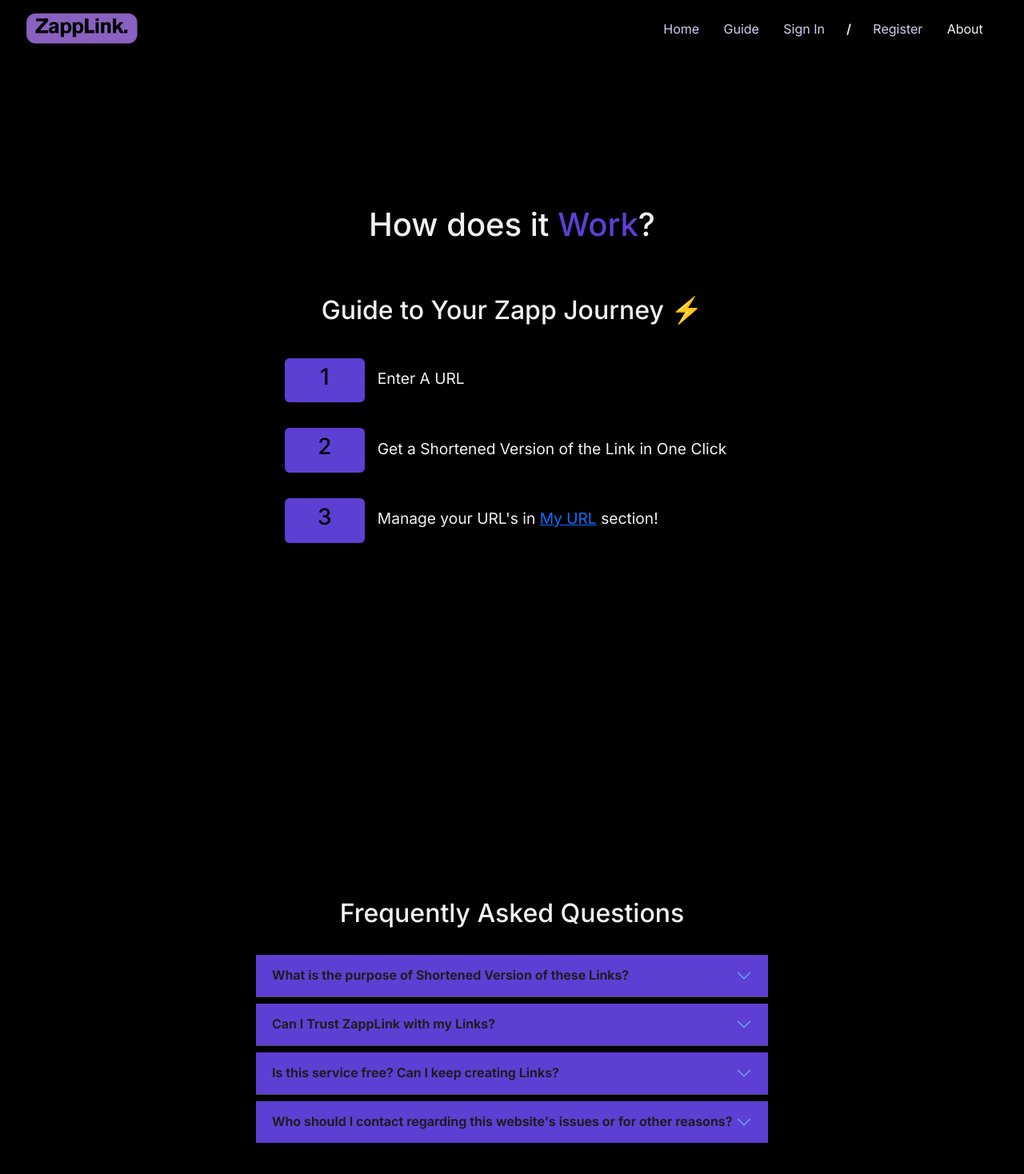
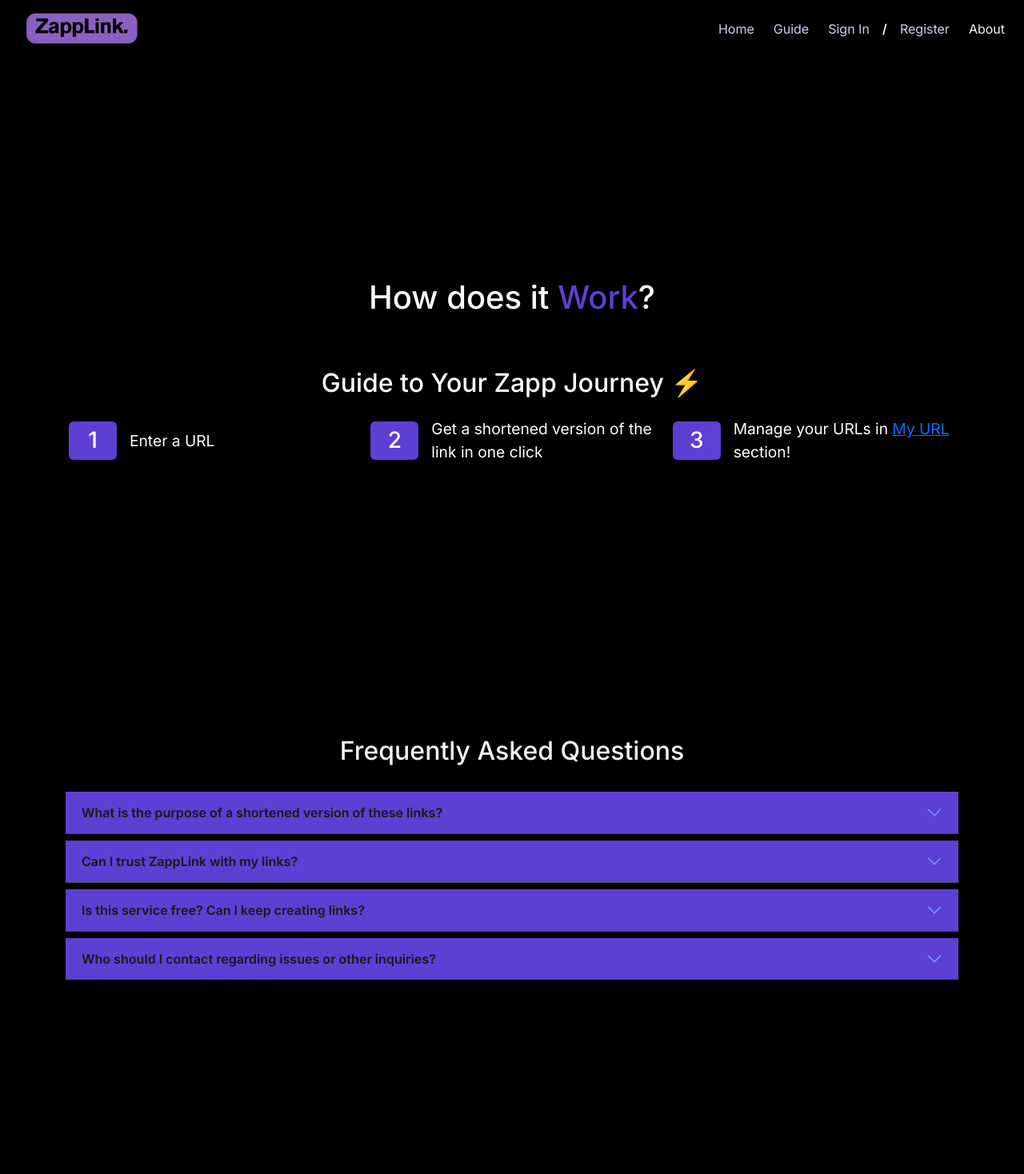
Before and after one commit to surya-mu/URL-Shortener, a React (Vite) app in the folder frontend/: page /faq in a window 1280 px wide. Shown: the top 1468 px of the page at 80% size. After the commit the page ends 1281 px from the top, so only its background shows below. Built offline with nearby package versions, Linux system fonts and the light colour scheme; no server answers.

Commit message:
Added Token Expiry + Fully Responsive Layout

```diff
--- a/frontend/src/App.jsx
+++ b/frontend/src/App.jsx
@@ -47,6 +47,12 @@ function App() {
       });
     };
 
+  useEffect(() => {
+    if (resultUrl && isValid) {
+      navigator.clipboard.writeText(`${frontend}/${resultUrl}`);
+      // toast.success("URL copied to clipboard!",);
+    }
+  }, [resultUrl, isValid]);
 
     const onClickHandler = async () => {
       // e.preventDefault()
@@ -69,6 +75,7 @@ function App() {
         console.log("New URL:", response.data.newUrl);
         setResultUrl(response.data.newUrl);
         setInputUrl("");
+        //  navigator.clipboard.writeText(`${frontend}/${resultUrl}`);
         toast.success(
           `Your URL is created at ${frontend}:/${response.data.newUrl}`
         );
@@ -76,37 +83,40 @@ function App() {
         console.log(error);
       }
 
+
+
     };
     return (
       <div
-      className="container-fluid"
-      style={{background:"radial-gradient(10% 90%,circle,#232526,#000000)",height:"100vh"}}
+        className="container-fluid d-flex flex-column justify-content-center align-items-center"
+        style={{background:"radial-gradient(10% 90%,circle,#232526,#000000)"}}
       >
     {!isAuthenticated && <div
-      className="vh-100 text-center mx-auto mt-5 glow"
+        className="text-center mt-5 mx-auto glow"
         style={{ backgroundColor: "black",fontSize:"64px",fontWeight:"700",fontStretch:"100%",color:"#f2f2f2" }}
       >
             <div className="animation1" id="animation1">You are one click away <br />  from  <span className="darkpurple">Zapping</span> your URL</div>
             <img src="https://img.icons8.com/?size=100&id=70734&format=png&color=ffffff" alt="" className="animation1 mt-5 arrow" />
 
-           <div><Link to="/register"><button className="btn btn-light darkpurple p-3 text-center mx-auto mt-5 about-button" style={{borderRadius:"20px",fontSize:"20px",fontWeight:"700"}}>Get Started</button></Link></div>
+            <div><Link to="/register"><button className="btn btn-light darkpurple p-3 text-center mx-auto about-button" style={{borderRadius:"20px",fontSize:"20px",fontWeight:"700"}}>Get Started</button></Link></div>
             <div> <Link to="/faq" className="btn purple glow" style={{fontSize:"20px"}}>Learn More</Link></div>
       </div>}
         {/* <ToastContainer theme="dark" closeOnClick='true'/> */}
         {/* <Navbar/> */}
           {isAuthenticated && <div>
-            <div className="Hero text-white mx-5 my-5 p-1 align-center text-center" >
+              <div className="Hero text-white mt-5 mx-auto p-1 align-center text-center" >
                 <h1 className="py-3">Welcome <span className="darkpurple"> {user.slice(0,1).toString().toUpperCase()  + user.slice(1,5)}</span></h1>
-              <h2 className="text-center p-0">Shorten URL's Instantly⚡</h2>
+                <h2 className="text-center p-0 mb-5">Shorten URL's Instantly⚡</h2>
                 {/* <h2 className="text-center p-0  ">Try Now!</h2> */}
               </div>
 
               <div>
                 <form name="userForm" className="text-center">
-                <div className="d-flex gap-3 justify-content-center align-items-center">
+                  <div className="row gap-3 justify-content-center align-items-center">
                     <label htmlFor="URL" className="text-white m-0">
                       <h3 className="m-0 p-0 purple">Zapp this: </h3>
                     </label>
+                    <div className="col-10 col-lg-10 col-sm-4">
                     <input
                       required
                       value={inputUrl}
@@ -114,9 +124,11 @@ function App() {
                       type="text"
                       placeholder="https://www.example.com"
                       name="URL"
-                    className="form-control w-auto"
-                    style={{ minWidth: "250px", fontSize: "13px" }}
+                      className="form-control"
+                      style={{ fontSize: "13px" }}
                     />
+                    </div>
+                    <div className="col-10">
                     <button
                       type="button"
                       className="btn text-light"
@@ -129,10 +141,12 @@ function App() {
                       Shorten!
                     </button>
                     </div>
+                  </div>
                   </form>
                 {resultUrl && isValid && (
                   <div className="text-white text-center ps-3">
-                  Copied URL is: <a href={resultUrl}> { frontend  + resultUrl} </a>{" "}
+                    URL Copied!  <a href={resultUrl}>  { frontend  + "/" + resultUrl} </a>{" "}
+                    {/* {navigator.clipboard.writeText(resultUrl)} */}
                   </div>
                 )}
 
--- a/frontend/src/components/Navbar.jsx
+++ b/frontend/src/components/Navbar.jsx
@@ -15,7 +15,7 @@ function Navbar() {
   console.log(isAuthenticated);
   return (
     <nav
-      className="navbar bg-body-tertiary m-0 p-0"
+      className="navbar navbar-expand-lg m-0 p-0"
       style={{ background: "black" }}
     >
       <div
@@ -35,39 +35,62 @@ function Navbar() {
             className="inline p-0"
           />
         </Link>
-        <div className="d-flex gap-4 pe-5 align-items-center">
+         <button
+          className="navbar-toggler me-3"
+          type="button"
+          data-bs-toggle="collapse"
+          data-bs-target="#navbarNavDropdown"
+          aria-controls="navbarNavDropdown"
+          aria-expanded="false"
+          aria-label="Toggle navigation"
+        >
+          <span className="navbar-toggler-icon" style={{stroke:"white !important;"}}/>
+        </button>
+        <div className="collapse navbar-collapse" id="navbarNavDropdown">
+          <ul className="navbar-nav navbar-nav ms-auto pe-3 d-flex align-items-center gap-2">
+            <li className="nav-item">
             <Link className="nav-link text-white" to="/">
               Home
             </Link>
+            </li>
           {isAuthenticated && (
+            <li className="nav-item">
             <Link className="nav-link text-white" to="/my-url">
               My URLs
             </Link>
+            </li>
           )}
 
-          <Link className="nav-link text-white" to="/faq"> Guide </Link>
+         <li className="nav-item"> <Link className="nav-link text-white" to="/faq"> Guide </Link></li>
 
 
 
           {!isAuthenticated && (
-            <Link to="/signin" className="nav-link text-white">
+           <li className="nav-item"> <Link to="/signin" className="nav-link text-white">
               Sign In
             </Link>
+            </li>
           )}
-          {!isAuthenticated && ( <span className="sep"> / </span>)}
+          {!isAuthenticated && ( <li className="nav-item"><span className="sep"> / </span></li>)}
           {!isAuthenticated && (
-            <Link to="register" className="nav-link text-white">
+            <li className="nav-item"><Link to="register" className="nav-link text-white">
               Register
             </Link>
+            </li>
           )}
+          <li className="nav-item">
             <Link className="nav-link text-white about" to="/about">
             About
           </Link>
+          </li>
           {isAuthenticated && (
+            <li className="nav-item">
             <button className="btn btn-danger" onClick={LogoutHandler}>
               Logout
             </button>
+            </li>
           )}
+        </ul>
 
         </div>
       </div>
--- a/frontend/src/pages/About.jsx
+++ b/frontend/src/pages/About.jsx
@@ -10,7 +10,7 @@ function About() {
           <div className="d-flex vh-100 flex-column justify-content-center align-items-center">
             <img src={surya} alt="Portfolio image" width={140} height={140}/>
             <h3> Created by Surya M.U.</h3>
-              <div className="p-3 links d-flex flex-row gap-3">
+              <div className="p-3 links d-flex flex-row flex-wrap gap-3">
                <div>
                  <button className="btn btn-dark"><a className="text-decoration-none text-white" href="https://linkedin.com/in/suryamu7" target="_blank" rel="noopener noreferrer">Linkedin</a></button>
                </div>
--- a/frontend/src/pages/Faq.jsx
+++ b/frontend/src/pages/Faq.jsx
@@ -1,80 +1,181 @@
-import { Link } from "react-router-dom"
+import { Link } from "react-router-dom";
 
 function Faq() {
   return (
-    <div>
+    <>
+      {/* HOW IT WORKS SECTION */}
+      <section
+        className="vh-100 d-flex flex-column justify-content-center align-items-center text-white"
+        style={{ backgroundColor: "#000" }}
+      >
+        <div className="container px-3">
+          <h1 className="text-center mt-2 mb-5">
+            How does it <span className="darkpurple">Work</span>?
+          </h1>
+          <h2 className="text-center p-3">Guide to Your Zapp Journey ⚡</h2>
 
-        <div className="vh-100 d-flex flex-column justify-content-center align-items-center mx-auto" style={{backgroundColor:"black"}}>
-            <h1 className="text-center mt-2 mb-5">How does it <span className="darkpurple">Work</span>?</h1>
-              <div className="d-flex flex-column">
-                <h2 className="text-center p-3">Guide to Your Zapp Journey ⚡</h2>
-                <div>
-                  <button className="btn darkpurple my-3" style={{background:"#5d3fd3",width:"100px",color:"black"}}> <h3>1</h3>
+          <div className="row justify-content-center">
+            {/* STEP 1 */}
+            <div className="col-12 col-md-6 col-lg-4 d-flex align-items-center mb-4">
+              <button
+                className="btn flex-shrink-0"
+                style={{ background: "#5d3fd3", width: "60px", color: "#fff" }}
+              >
+                <h3 className="m-0">1</h3>
               </button>
-                   <span className="p-3 guide">Enter A URL </span>
-                </div>
-                <div>
-                  <button className="btn darkpurple my-3" style={{background:"#5d3fd3",width:"100px",color:"black"  }}> <h3>2</h3> </button>
-                 <span className="p-3 guide">Get a Shortened Version of the Link in One Click</span>
-                 </div>
-                 <div>
-                  <button className="btn darkpurple my-3" style={{background:"#5d3fd3",width:"100px",color:"black"}}> <h3>3</h3> </button>
-                <span className="p-3 guide">Manage your URL's in <Link to="/my-url">My URL</Link> section!</span>
+              <span className="ms-3 guide">Enter a URL</span>
             </div>
 
+            {/* STEP 2 */}
+            <div className="col-12 col-md-6 col-lg-4 d-flex align-items-center mb-4">
+              <button
+                className="btn flex-shrink-0"
+                style={{ background: "#5d3fd3", width: "60px", color: "#fff" }}
+              >
+                <h3 className="m-0">2</h3>
+              </button>
+              <span className="ms-3 guide">
+                Get a shortened version of the link in one click
+              </span>
+            </div>
+
+            {/* STEP 3 */}
+            <div className="col-12 col-md-6 col-lg-4 d-flex align-items-center mb-4">
+              <button
+                className="btn flex-shrink-0"
+                style={{ background: "#5d3fd3", width: "60px", color: "#fff" }}
+              >
+                <h3 className="m-0">3</h3>
+              </button>
+              <span className="ms-3 guide">
+                Manage your URLs in <Link to="/my-url">My URL</Link> section!
+              </span>
+            </div>
+          </div>
+        </div>
+      </section>
+
+      {/* FAQ SECTION */}
+      <section className="py-5">
+        <div className="container d-flex flex-column align-items-center">
+          <h2 className="text-center mb-4">Frequently Asked Questions</h2>
+
+          <div className="w-100 w-md-75 w-lg-50">
+            <div className="accordion accordion-flush" data-bs-theme="dark" id="accordionFlushExample">
+              <div className="accordion-item my-2">
+                <h2 className="accordion-header">
+                  <button
+                    className="accordion-button purple collapsed"
+                    type="button"
+                    data-bs-toggle="collapse"
+                    data-bs-target="#flush-collapseOne"
+                    aria-expanded="false"
+                    aria-controls="flush-collapseOne"
+                  >
+                    What is the purpose of a shortened version of these links?
+                  </button>
+                </h2>
+                <div
+                  id="flush-collapseOne"
+                  className="accordion-collapse collapse"
+                  data-bs-parent="#accordionFlushExample"
+                >
+                  <div className="accordion-body">
+                    ZappLink acts as a middle‑man to manage and serve links in
+                    a short form, gather metrics, and can be used as a privacy
+                    proxy when direct sharing isn’t ideal.
+                  </div>
                 </div>
               </div>
 
-    <div className="vh-100 d-flex flex-column justify-content-center align-items-center">
-      <h2 className="p-3 text-center ">Frequently Asked Questions</h2>
-      <div className="d-inline-block w-50">
-            <div class="accordion accordion-flush" data-bs-theme="dark" id="accordionFlushExample">
-            <div class="accordion-item my-2">
-              <h2 class="accordion-header">
-                <button class="accordion-button purple   collapsed " type="button" data-bs-toggle="collapse" data-bs-target="#flush-collapseOne" aria-expanded="false" aria-controls="flush-collapseOne">
-                  What is the purpose of Shortened Version of these Links?
+              <div className="accordion-item my-2">
+                <h2 className="accordion-header">
+                  <button
+                    className="accordion-button collapsed"
+                    type="button"
+                    data-bs-toggle="collapse"
+                    data-bs-target="#flush-collapseTwo"
+                    aria-expanded="false"
+                    aria-controls="flush-collapseTwo"
+                  >
+                    Can I trust ZappLink with my links?
                   </button>
                 </h2>
-              <div id="flush-collapseOne" class="accordion-collapse collapse " data-bs-parent="">
-                <div class="accordion-body">ZappLink simply acts as a middle-man to serve links, to easily manage variety of links in short-form and to gather metrics from the shared links as well. This can also be used as a privacy proxy, if the user cannot directly share the original link to the other parties.</div>
+                <div
+                  id="flush-collapseTwo"
+                  className="accordion-collapse collapse"
+                  data-bs-parent="#accordionFlushExample"
+                >
+                  <div className="accordion-body">
+                    Absolutely. Each user has their own account and manages
+                    their collection of links. We do not collect any personal
+                    data and prioritize user privacy.
                   </div>
                 </div>
-            <div class="accordion-item my-2">
-              <h2 class="accordion-header">
-                <button class="accordion-button collapsed" type="button" data-bs-toggle="collapse" data-bs-target="#flush-collapseTwo" aria-expanded="false" aria-controls="flush-collapseTwo">
-                  Can I Trust ZappLink with my Links?
+              </div>
+
+              <div className="accordion-item my-2">
+                <h2 className="accordion-header">
+                  <button
+                    className="accordion-button collapsed"
+                    type="button"
+                    data-bs-toggle="collapse"
+                    data-bs-target="#flush-collapseThree"
+                    aria-expanded="false"
+                    aria-controls="flush-collapseThree"
+                  >
+                    Is this service free? Can I keep creating links?
                   </button>
                 </h2>
-              <div id="flush-collapseTwo" class="accordion-collapse collapse  " data-bs-parent="">
-                <div class="accordion-body  ">Absolutely, every user has their own account and manages their own collection of links, We do not collect any information from the user, and consider user privacy as the first priority. </div>
+                <div
+                  id="flush-collapseThree"
+                  className="accordion-collapse collapse"
+                  data-bs-parent="#accordionFlushExample"
+                >
+                  <div className="accordion-body">
+                    As of May 28, 2025, the service is free with no limit on
+                    link creation. This may change in the future.
                   </div>
                 </div>
-            <div class="accordion-item my-2">
-              <h2 class="accordion-header">
-                <button class="accordion-button collapsed" type="button" data-bs-toggle="collapse" data-bs-target="#flush-collapseThree" aria-expanded="false" aria-controls="flush-collapseThree">
-                  Is this service free? Can I keep creating Links?
+              </div>
+
+              <div className="accordion-item my-2">
+                <h2 className="accordion-header">
+                  <button
+                    className="accordion-button collapsed"
+                    type="button"
+                    data-bs-toggle="collapse"
+                    data-bs-target="#flush-collapseFour"
+                    aria-expanded="false"
+                    aria-controls="flush-collapseFour"
+                  >
+                    Who should I contact regarding issues or other inquiries?
                   </button>
                 </h2>
-              <div id="flush-collapseThree" class="accordion-collapse collapse  " data-bs-parent="">
-                <div class="accordion-body  ">As of now the service is absolutely free, we do not have any plans of monetizing this service in the near future. You can create any number of links as of now, and is not limited by the service. This is subject to change.</div>
-              </div>
-            </div>
-            <div class="accordion-item my-2">
-              <h2 class="accordion-header">
-                <button class="accordion-button collapsed" type="button" data-bs-toggle="collapse" data-bs-target="#flush-collapseFour" aria-expanded="false" aria-controls="flush-collapseFour">
-                  Who should I contact regarding this website's issues or for other reasons?
-                </button>
-              </h2>
-              <div id="flush-collapseFour" class="accordion-collapse collapse  " data-bs-parent="">
-                <div class="accordion-body  ">Kindly write your queries to:  <a href="mailto:musurya2014@gmail.com" target="_blank" rel="noopener noreferrer">musurya2014@gmail.com</a> </div>
+                <div
+                  id="flush-collapseFour"
+                  className="accordion-collapse collapse"
+                  data-bs-parent="#accordionFlushExample"
+                >
+                  <div className="accordion-body">
+                    Kindly send your queries to
+                    <a
+                      href="mailto:musurya2014@gmail.com"
+                      target="_blank"
+                      rel="noopener noreferrer"
+                      className="ms-1"
+                    >
+                      musurya2014@gmail.com
+                    </a>
                   </div>
                 </div>
               </div>
             </div>
-
           </div>
         </div>
-  )
+      </section>
+    </>
+  );
 }
 
-export default Faq
+export default Faq;
```
Also changed, not shown: frontend/src/main.css (+5 -0 lines), frontend/src/pages/SignIn.jsx (+12 -6 lines), frontend/src/pages/SignUp.jsx (+14 -7 lines), frontend/src/pages/UrlList.jsx (+82 -30 lines), frontend/src/services/AuthContext.jsx (+23 -1 lines). Lines whose indentation alone changed are shown as unchanged.
